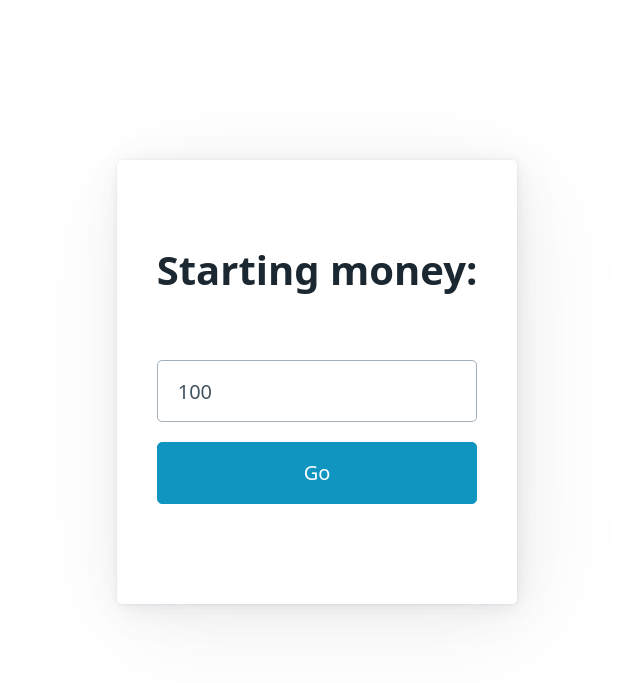
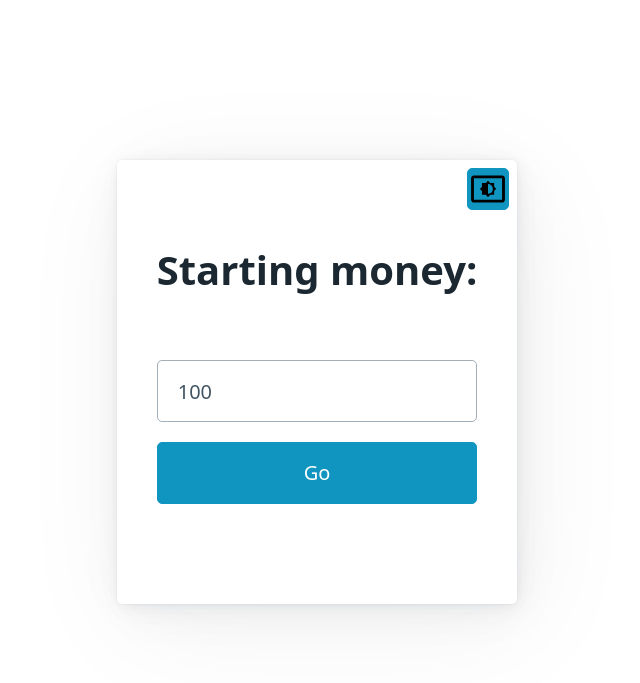
Before and after one commit to mairup/gambling-room, a PHP site: page / in a window 1280 px wide. Shown: the top 683 px of the page, without its empty margins (323-963 px from the left). Run offline with PHP 8.4, Linux system fonts and the light colour scheme.

Commit message:
added theme switch

```diff
--- a/index.php
+++ b/index.php
@@ -16,18 +16,29 @@ session_start();
 <body>
     <main>
         <form action="room-selection.php" method="post">
-            <article>
+            <article style="position: relative;">
                 <div>
                     <header>
                         <h1>Starting money:</h1>
                     </header>
                     <input type="number" name="money" value="100" required max="100000" min="10">
-                    <footer><button type="submit">Go</button></footer>
+                    <footer><button type="submit">Go</button><button type="button" id="theme-toggle"></button></footer>
                 </div>
             </article>
         </form>
     </main>
-
+    <script>
+    // Add an event listener to the theme toggle button
+    const themeToggle = document.getElementById('theme-toggle');
+    themeToggle.addEventListener('click', function() {
+        // Check if the current color scheme is dark
+        let isDark = window.matchMedia('(prefers-color-scheme: dark)').matches;
+        if (document.documentElement.getAttribute('data-theme') === 'dark')
+            isDark = true;
+        // Toggle the color scheme
+        document.documentElement.setAttribute('data-theme', isDark ? 'light' : 'dark');
+    });
+    </script>
 </body>
 
 </html>
--- a/js/dice.js
+++ b/js/dice.js
@@ -5,7 +5,6 @@ const dieCon = document.getElementById("die-container")
 let dieInputs = []
 
 for (const die of dice) {
-
     const tmp = die.cloneNode(true)
     tmp.style.display = "none"
     dieCon.appendChild(tmp)
--- a/styles/style.css
+++ b/styles/style.css
@@ -143,6 +143,8 @@ main {
 
 #dice-box {
   color: var(--contrast);
+  display: flex;
+  flex-flow: row;
 }
 
 #dice-box svg {
@@ -171,6 +173,7 @@ main {
 
 #bet-range {
   width: 140%;
+  max-width: 67vw;
 }
 
 #die-container {
@@ -180,3 +183,13 @@ main {
 #die-container svg {
   width: 15%;
 }
+
+#theme-toggle {
+  background-image: url(../img/settings_brightness_FILL0_wght500_GRAD0_opsz48.svg);
+  background-size: contain;
+  height: 2.1rem;
+  position: absolute;
+  right: 0.4rem;
+  top: 0.4rem;
+  width: 1rem;
+}
```
Also changed, not shown: img/settings_brightness_FILL0_wght500_GRAD0_opsz48.svg (added).
